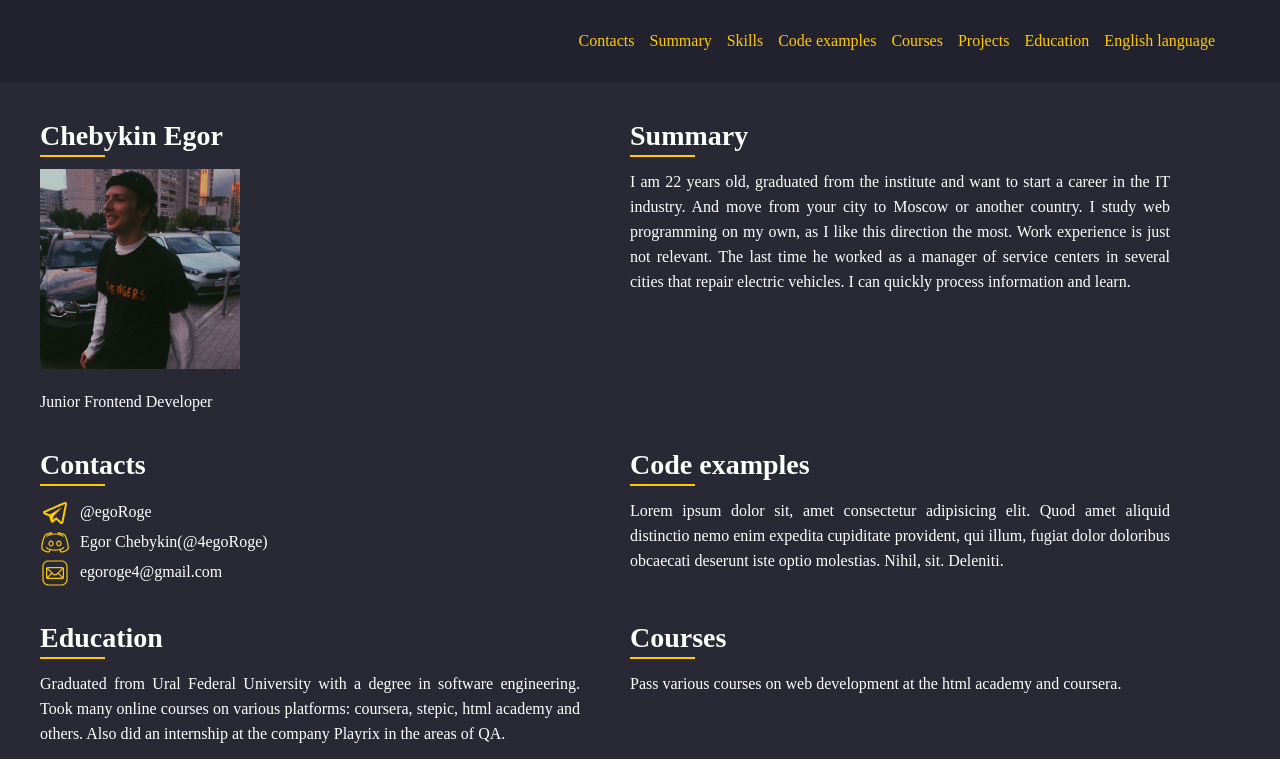
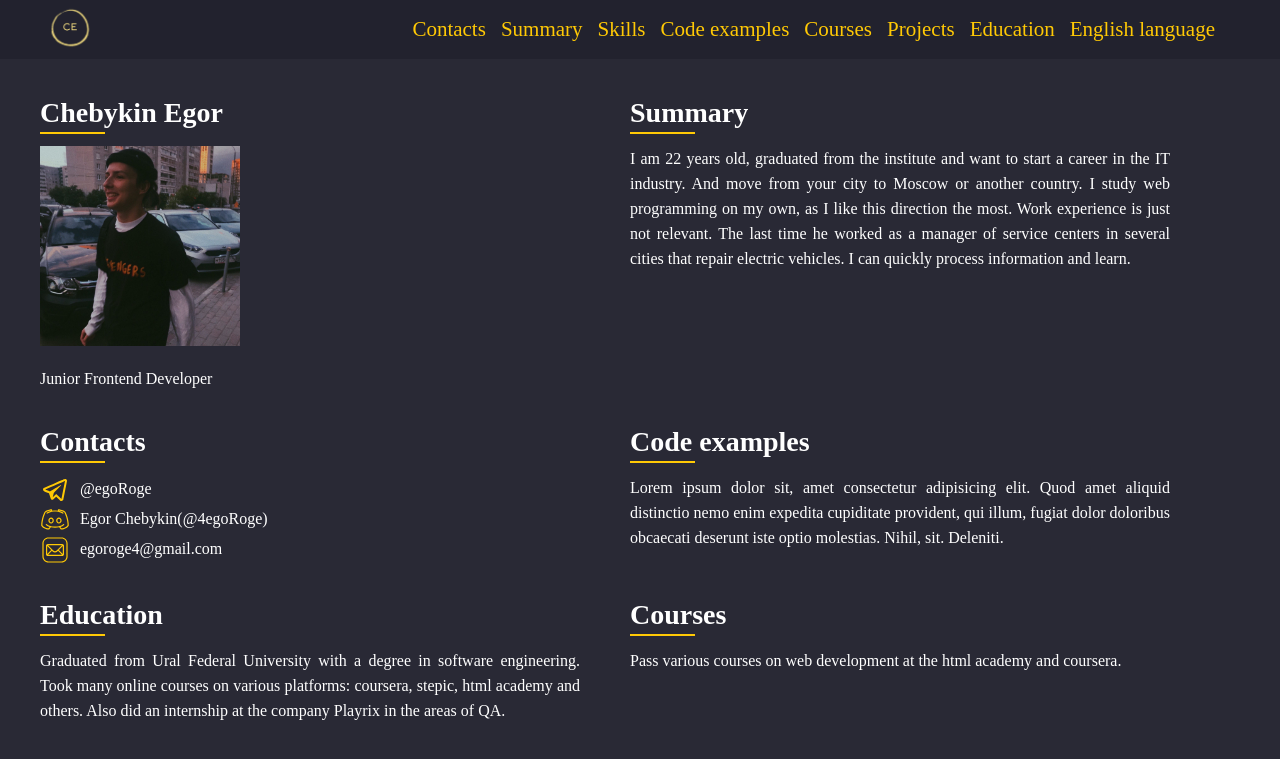
Before and after one commit to 4egoRoge/rsschool-cv, a plain HTML site: page index.html in a window 1280 px wide. Shown: the top 759 px of the page. Drawn offline with Linux system fonts and the light colour scheme.

Commit message:
feat: change header

```diff
--- a/index.html
+++ b/index.html
@@ -13,6 +13,10 @@
     <header class="header">
         <div class="container">
             <nav class="nav">
+               <!--  <div class="logo-container"> -->
+                    <a href="https://rs.school/js/" class="logo-nav"><img class="logo-header"
+                            src="assets/icons/initials.png" alt="initials"></a>
+                <!-- </div> -->
                 <ul class="nav-list">
                     <li class="nav-item"><a href="#contacts" class="nav-link">Contacts</a></li>
                     <li class="nav-item"><a href="#summary" class="nav-link">Summary</a></li>
--- a/style.css
+++ b/style.css
@@ -87,7 +87,6 @@ body {
     font-weight: 600;
     font-size: 28px;
     line-height: 21px;
-
 }
 
 .container-title {
@@ -130,7 +129,7 @@ h3 {
     font-weight: 600;
 }
 
-p {
+p, li {
     font-family: 'Cabin';
     font-style: normal;
     font-weight: 500;
@@ -138,3 +137,25 @@ p {
     line-height: 25px;
     text-align: justify;
 }
+
+.nav-link {
+    font-size: 21px;
+    font-weight: 500;
+}
+
+.nav {
+    display: flex;
+    justify-content: space-between;
+    align-items: center;
+}
+
+.logo-header {
+    height: 55px;
+    padding-top: 5px;
+}
+
+@media (max-width: 768px) {
+    .section {
+      width: 100%;
+    }
+  }
```
Also changed, not shown: assets/icons/initials.png (added).
